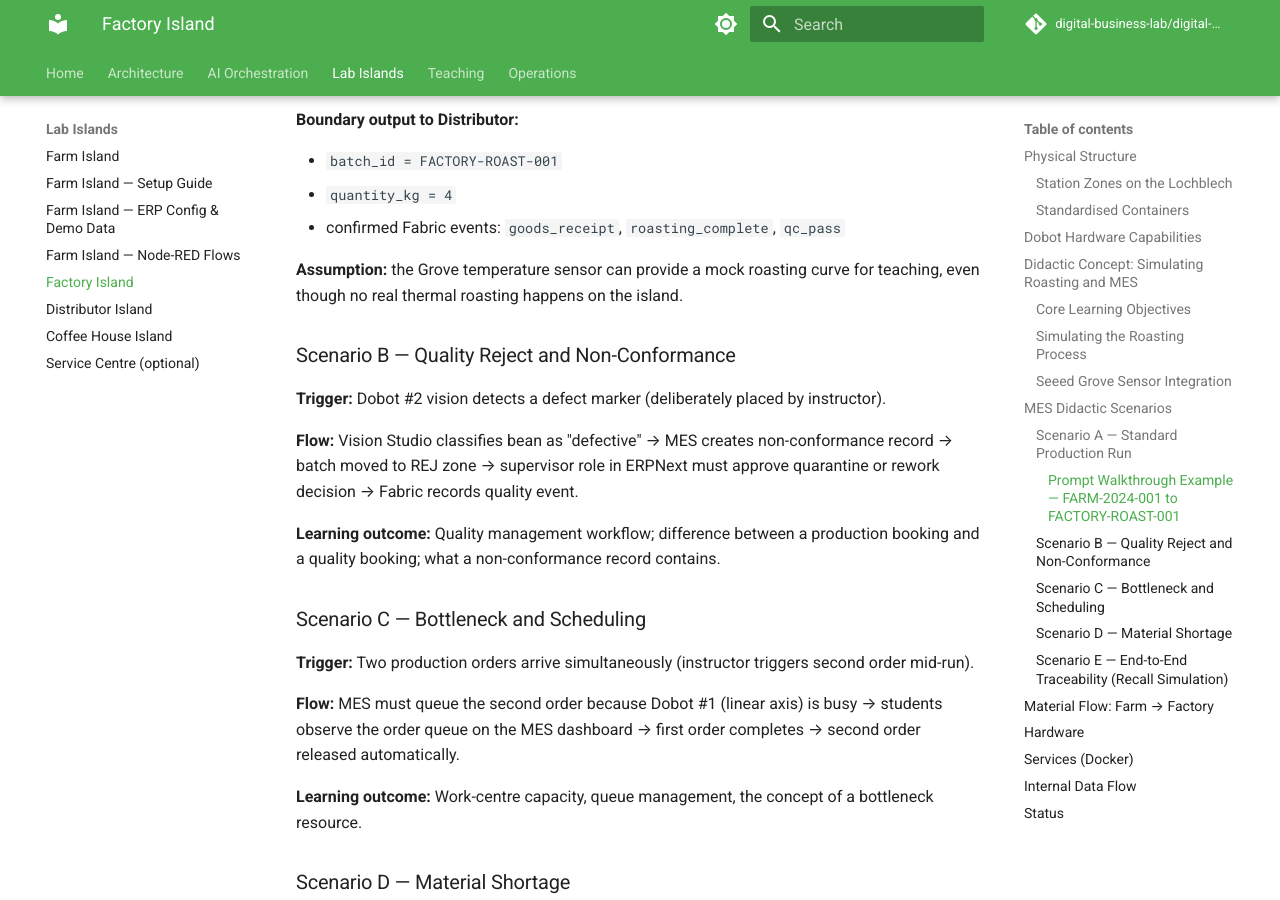
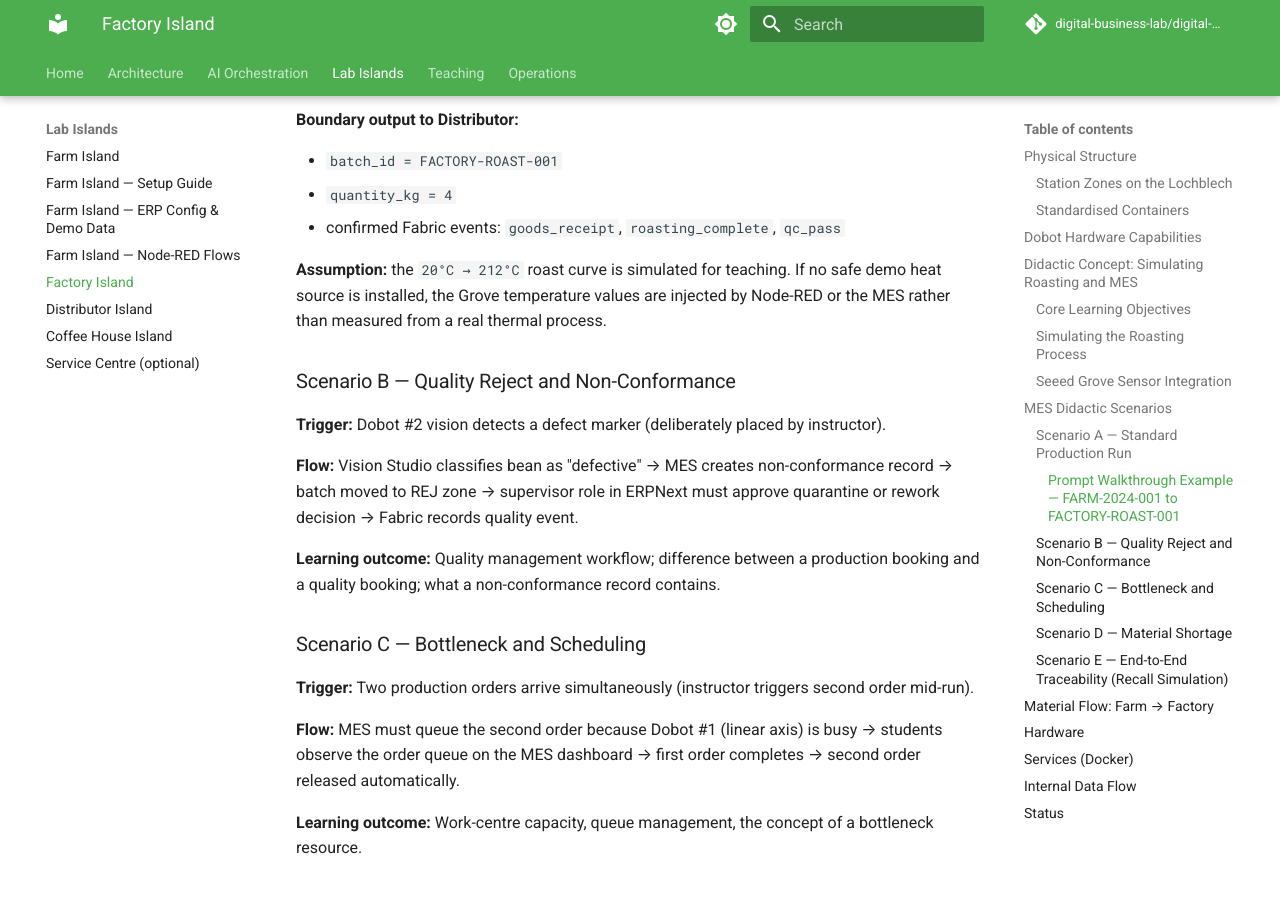
Before and after one commit to digital-business-lab/digital-supply-chain, an MkDocs documentation site: the page built from docs/islands/factory/index.md, in a window 1280 px wide and 900 px high, scrolled down 5912 px. Built offline with MkDocs 1.6.1 and Material for MkDocs 9.7.7, drawn with Linux system fonts in a browser that asks for light colours; comment, search, counter and statistics services are not loaded.

Commit message:
doc: clarify walkthrough assumptions
Agent-Logs-Url: https://github.com/digital-business-lab/digital-supply-chain/sessions/569645a6-c353-4d61-9be0-960e116a3984

Co-authored-by: christophpitzl <71552811+christophpitzl@users.noreply.github.com>

```diff
--- a/docs/islands/factory/index.md
+++ b/docs/islands/factory/index.md
@@ -219,7 +219,7 @@ The supply-chain walkthrough prompt uses one concrete standard-run example:
 - `quantity_kg = 4`
 - confirmed Fabric events: `goods_receipt`, `roasting_complete`, `qc_pass`
 
-**Assumption:** the Grove temperature sensor can provide a mock roasting curve for teaching, even though no real thermal roasting happens on the island.
+**Assumption:** the `20°C → 212°C` roast curve is simulated for teaching. If no safe demo heat source is installed, the Grove temperature values are injected by Node-RED or the MES rather than measured from a real thermal process.
 
 ### Scenario B — Quality Reject and Non-Conformance
 
```
Also changed, not shown: docs/islands/distributor/index.md (+1 -1 lines), docs/islands/farm/erp.md (+1 -1 lines).
